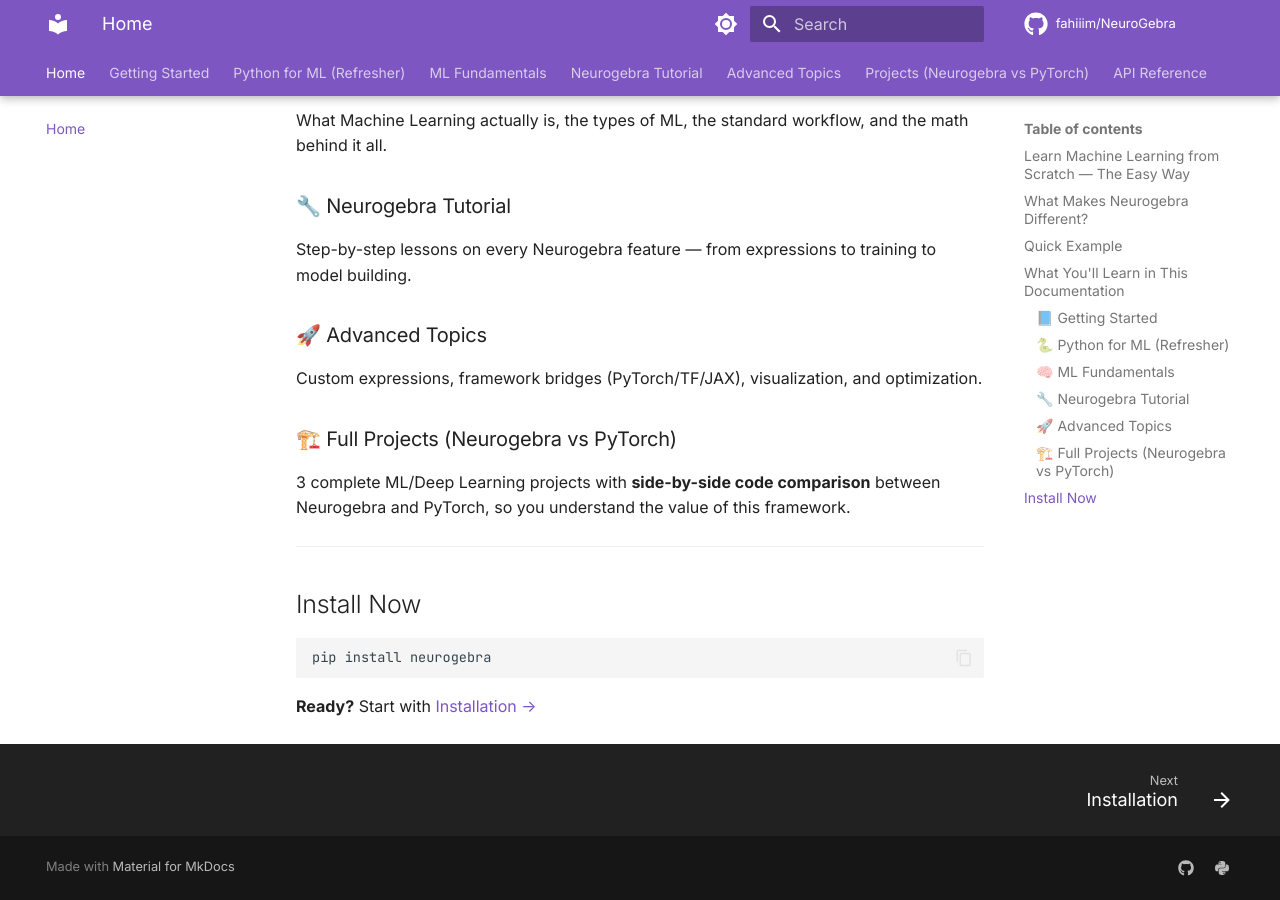
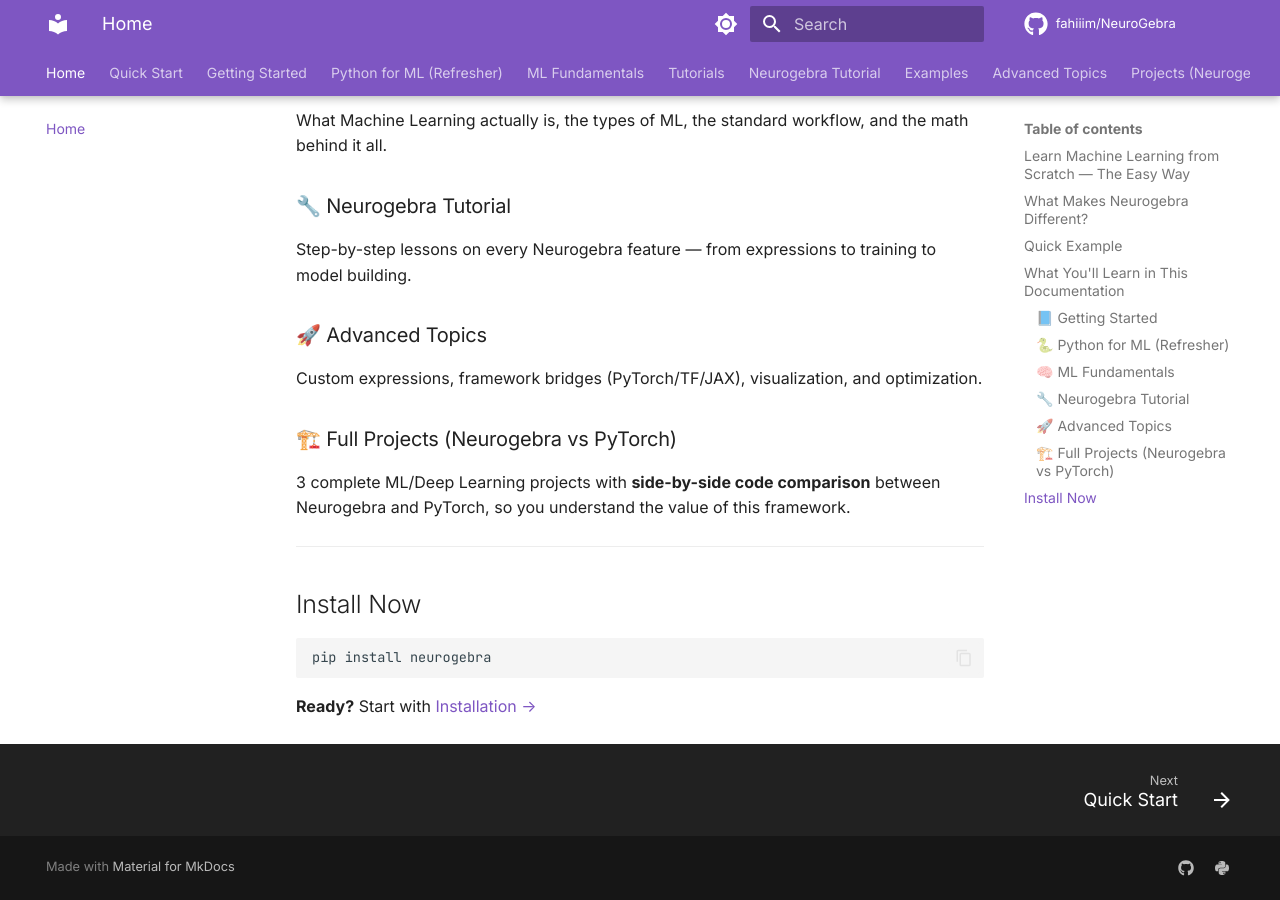
Before and after one commit to fahiiim/NeuroGebra, an MkDocs documentation site: the page built from docs/index.md, in a window 1280 px wide and 900 px high, scrolled down 1945 px. Built offline with MkDocs 1.6.1 and Material for MkDocs 9.7.7, drawn with Linux system fonts in a browser that asks for light colours; comment, search, counter and statistics services are not loaded; some of the changed lines change nothing that is shown.

Commit message:
docs: add missing pages to mkdocs navigation for ReadTheDocs strict mode

```diff
--- a/mkdocs.yml
+++ b/mkdocs.yml
@@ -81,6 +81,7 @@
 
 nav:
   - Home: index.md
+  - Quick Start: getting-started.md
 
   - Getting Started:
       - Installation: getting-started/installation.md
@@ -98,6 +99,11 @@
       - The ML Workflow: ml-fundamentals/ml-workflow.md
       - Math Behind ML: ml-fundamentals/math-behind-ml.md
 
+  - Tutorials:
+      - Beginner: tutorials/beginner.md
+      - Intermediate: tutorials/intermediate.md
+      - Advanced: tutorials/advanced.md
+
   - Neurogebra Tutorial:
       - MathForge — The Core: tutorial/mathforge.md
       - Expressions — Building Blocks: tutorial/expressions.md
@@ -112,6 +118,11 @@
       - NeuroCraft Interface: tutorial/neurocraft.md
       - Datasets: tutorial/datasets.md
       - "🔭 Training Observatory": tutorial/training-observatory.md
+
+  - Examples:
+      - Custom Activation Functions: examples/custom_activation.md
+      - Custom Loss Functions: examples/custom_loss.md
+      - Training Expressions: examples/training_expressions.md
 
   - Advanced Topics:
       - Custom Expressions: advanced/custom-expressions.md
```
